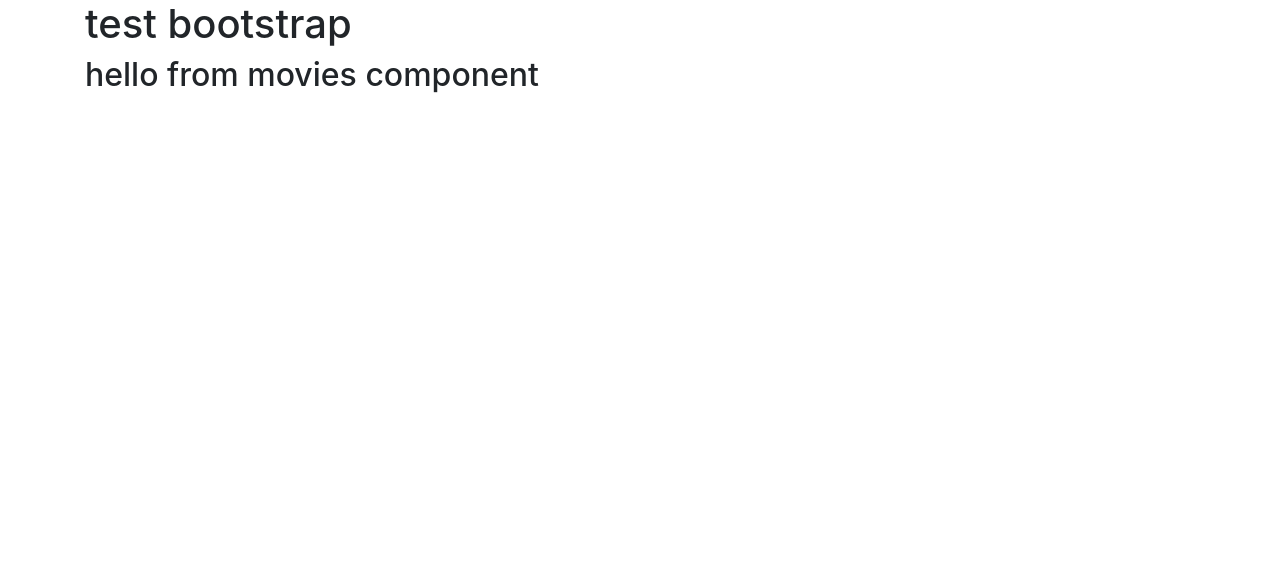
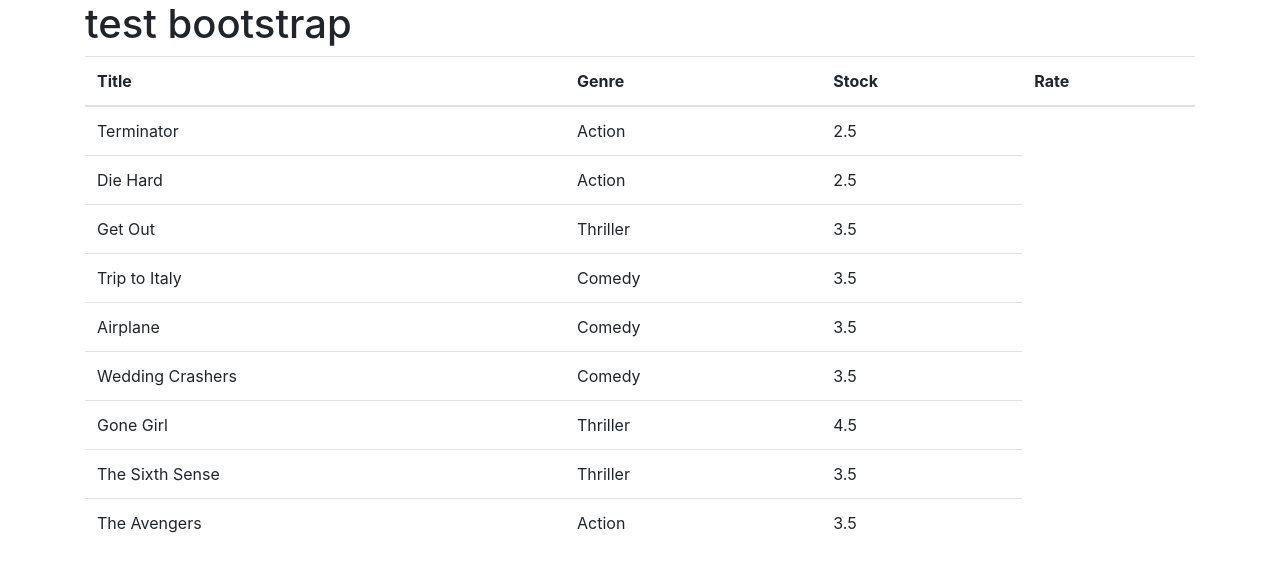
Before and after one commit to jonreactive/poc-features, a React (Create React App) app: page / in a window 1280 px wide. Shown: the top 572 px of the page. Built offline with nearby package versions, Linux system fonts and the light colour scheme.

Commit message:
render movie items in Movies component from fake database

```diff
--- a/src/components/Movies.jsx
+++ b/src/components/Movies.jsx
@@ -1,14 +1,35 @@
 import React, { Component } from 'react';
+import { getMovies } from '../services/fakeMovieService';
 
 class Movies extends Component {
   state = {
-
+    movies: getMovies()
   }
 
   render() {
-    return ( <h2>hello from movies component</h2> )
+    return (
+      <table className = "table">
+        <thead>
+          <tr>
+            <th>Title</th>
+            <th>Genre</th>
+            <th>Stock</th>
+            <th>Rate</th>
+          </tr>
+        </thead>
+        <tbody>
+        { this.state.movies.map(movie => (
+          <tr>
+            <td>{movie.title}</td>
+            <td>{movie.genre.name}</td>
+            <td>{movie.dailyRentalRate}</td>
+          </tr>
+      ))}
+
+        </tbody>
+      </table>
+    )
   }
-
 }
 
 export default Movies
```
